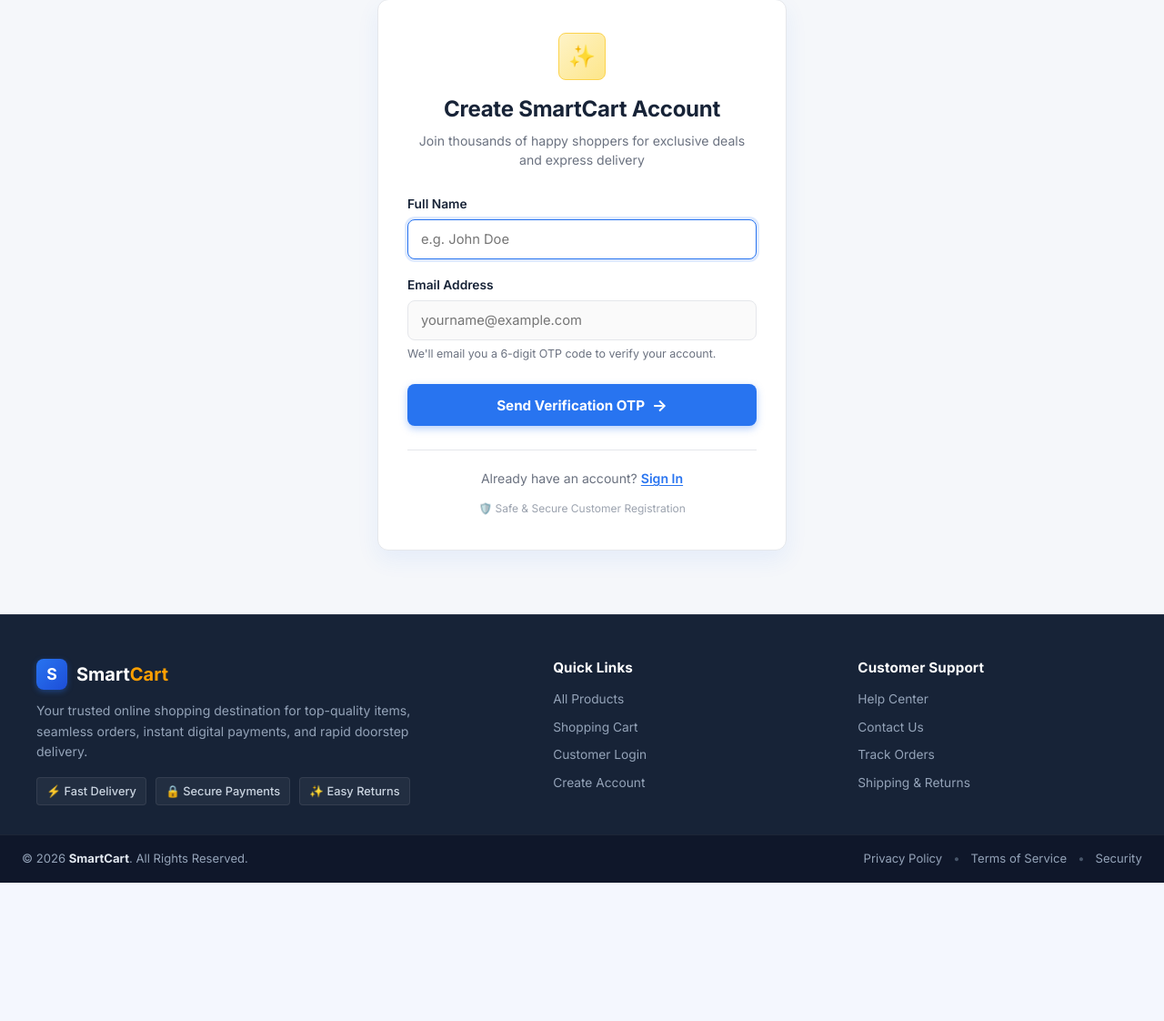
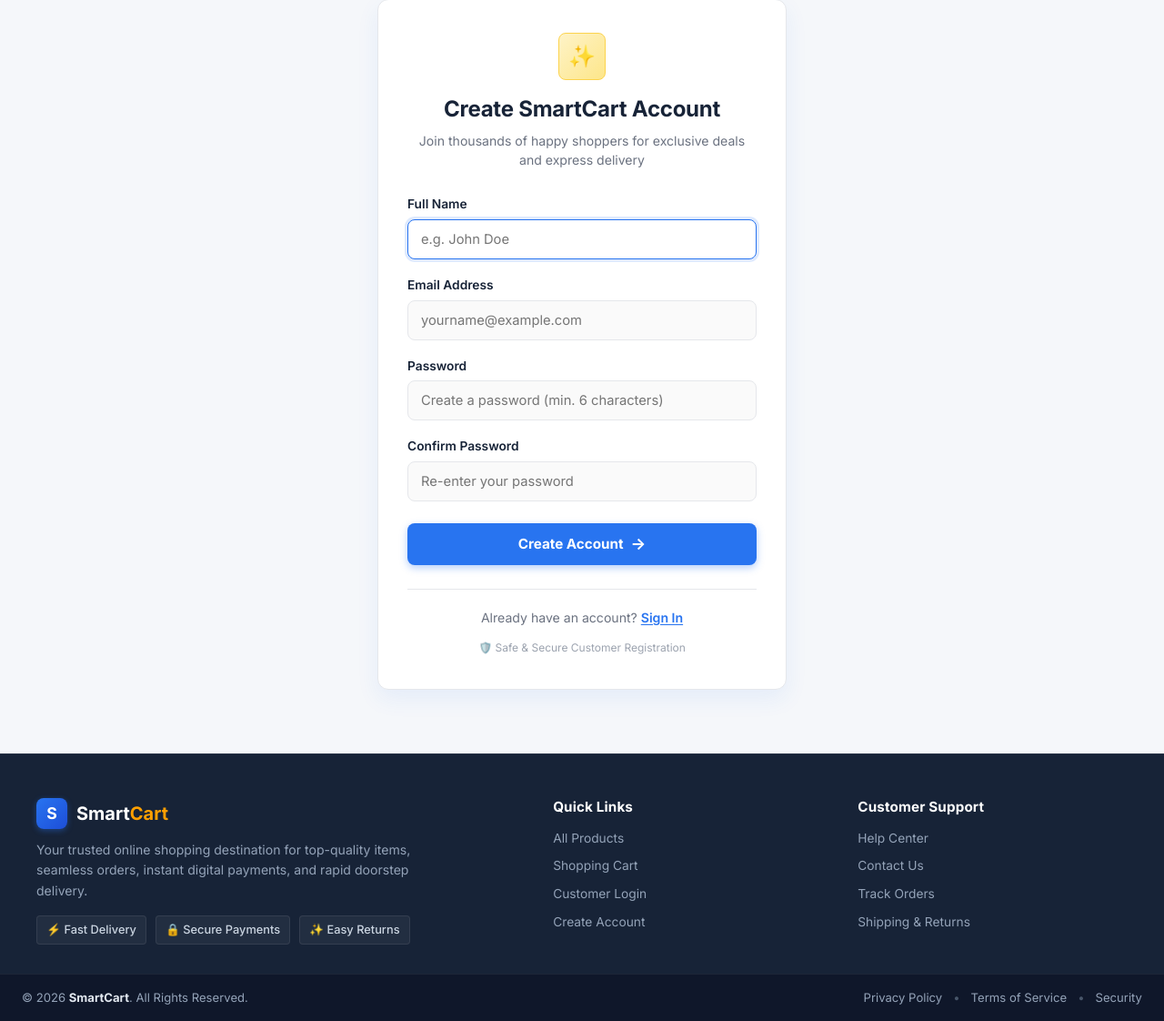
Before and after one commit to puneethsai9392/smartcart, a Flask app: page /user-signup in a window 1280 px wide. Shown: the part 119-1241 px from the top of the page at 91% size. Before the commit the page ends 1089 px from the top, so only its background shows below. Run offline with Flask 3, Linux system fonts and the light colour scheme.

Commit message:
Switch user signup to direct registration with name, email, password, and confirm password

```diff
--- a/app.py
+++ b/app.py
@@ -962,7 +962,7 @@ def admin_profile_update():
 
 
 # =========================================================
-# USER SIGNUP
+# USER SIGNUP (Direct Registration)
 # =========================================================
 
 @app.route('/user-signup', methods=['GET', 'POST'])
@@ -974,6 +974,8 @@ def user_signup():
     # -----------------------------------------------------
 
     if request.method == 'GET':
+        if 'user_id' in session:
+            return redirect('/user/user-dashboard')
         return render_template('user/user_signup.html')
 
 
@@ -981,9 +983,22 @@ def user_signup():
     # Get signup details from form
     # -----------------------------------------------------
 
-    name = request.form['name']
-    email = request.form['email']
-
+    name = request.form.get('name', '').strip()
+    email = request.form.get('email', '').strip()
+    password = request.form.get('password', '')
+    confirm_password = request.form.get('confirm_password', '')
+
+    if not name or not email or not password or not confirm_password:
+        flash("All fields are required.", "danger")
+        return redirect('/user-signup')
+
+    if password != confirm_password:
+        flash("Passwords do not match! Please check and try again.", "danger")
+        return redirect('/user-signup')
+
+    if len(password) < 6:
+        flash("Password must be at least 6 characters long.", "danger")
+        return redirect('/user-signup')
 
     # -----------------------------------------------------
     # Check whether email already exists
@@ -999,62 +1014,38 @@ def user_signup():
 
     existing_user = cursor.fetchone()
 
-    cursor.close()
-    conn.close()
-
-
-    # -----------------------------------------------------
-    # Stop registration if email already exists
-    # -----------------------------------------------------
-
     if existing_user:
+        cursor.close()
+        conn.close()
         flash(
             "This email is already registered. Please login instead.",
             "danger"
         )
-
         return redirect('/user-signup')
 
-
-    # -----------------------------------------------------
-    # Store signup details temporarily in session
-    # -----------------------------------------------------
-
-    session['user_signup_name'] = name
-    session['user_signup_email'] = email
-
-
-    # -----------------------------------------------------
-    # Generate and store OTP
-    # -----------------------------------------------------
-
-    otp = random.randint(100000, 999999)
-
-    session['user_otp'] = otp
-
-
-    # -----------------------------------------------------
-    # Send OTP to user's email
-    # -----------------------------------------------------
-
-    message = Message(
-        subject="SmartCart User OTP",
-        sender=config.MAIL_USERNAME,
-        recipients=[email]
-    )
-
-    message.body = (
-        f"Your OTP for SmartCart User Registration is: {otp}"
-    )
-
-    sent, err = send_mail_with_timeout(message, timeout=3.0)
-    if sent:
-        flash("OTP sent to your email!", "success")
-    else:
-        print(f"Error sending user OTP: {err}")
-        flash(f"Notice: Email could not be sent (cloud host SMTP restriction). For testing, your OTP is: {otp}", "warning")
-
-    return redirect('/user-verify-otp')
+    # -----------------------------------------------------
+    # Hash password using bcrypt and create user
+    # -----------------------------------------------------
+
+    hashed_password = bcrypt.hashpw(
+        password.encode('utf-8'),
+        bcrypt.gensalt()
+    )
+
+    cursor.execute(
+        """
+        INSERT INTO users (name, email, password)
+        VALUES (%s, %s, %s)
+        """,
+        (name, email, hashed_password)
+    )
+
+    conn.commit()
+    cursor.close()
+    conn.close()
+
+    flash("Account created successfully! Please sign in with your credentials.", "success")
+    return redirect('/user-login')
 
 
 # =========================================================
--- a/templates/user/user_signup.html
+++ b/templates/user/user_signup.html
@@ -53,12 +53,43 @@ Create an Account - SmartCart
                         required
                     >
                 </div>
-                <span class="field-hint">We'll email you a 6-digit OTP code to verify your account.</span>
+            </div>
+
+            <!-- Password -->
+            <div class="form-group">
+                <label for="password" class="form-label">Password</label>
+                <div class="input-container">
+                    <input
+                        type="password"
+                        id="password"
+                        name="password"
+                        class="form-input"
+                        placeholder="Create a password (min. 6 characters)"
+                        required
+                        minlength="6"
+                    >
+                </div>
+            </div>
+
+            <!-- Confirm Password -->
+            <div class="form-group">
+                <label for="confirm_password" class="form-label">Confirm Password</label>
+                <div class="input-container">
+                    <input
+                        type="password"
+                        id="confirm_password"
+                        name="confirm_password"
+                        class="form-input"
+                        placeholder="Re-enter your password"
+                        required
+                        minlength="6"
+                    >
+                </div>
             </div>
 
             <!-- Submit Button -->
             <button type="submit" class="btn-user-submit">
-                <span>Send Verification OTP</span>
+                <span>Create Account</span>
                 <span class="btn-arrow">&rarr;</span>
             </button>
 
```
